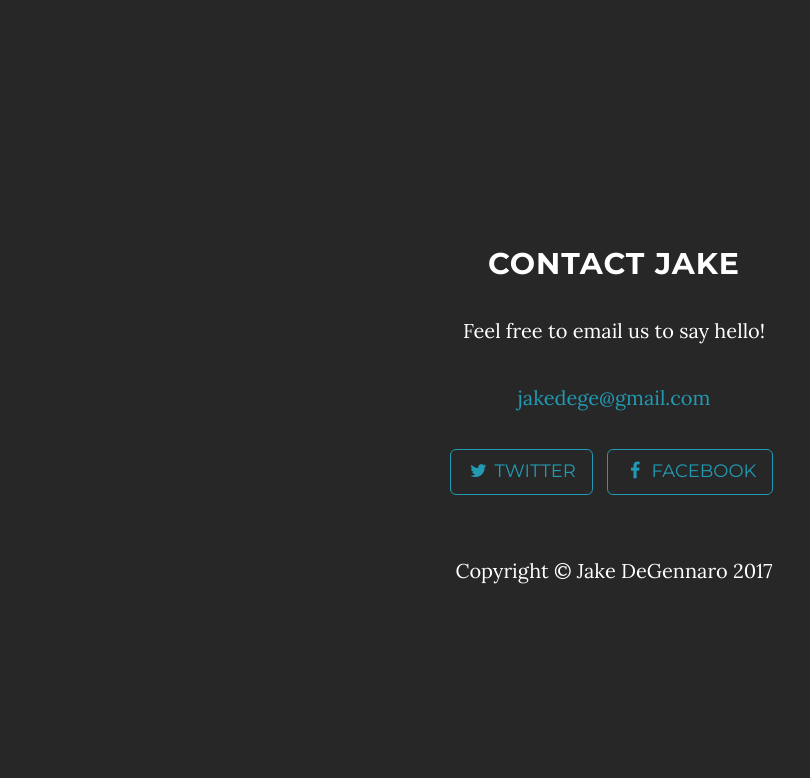
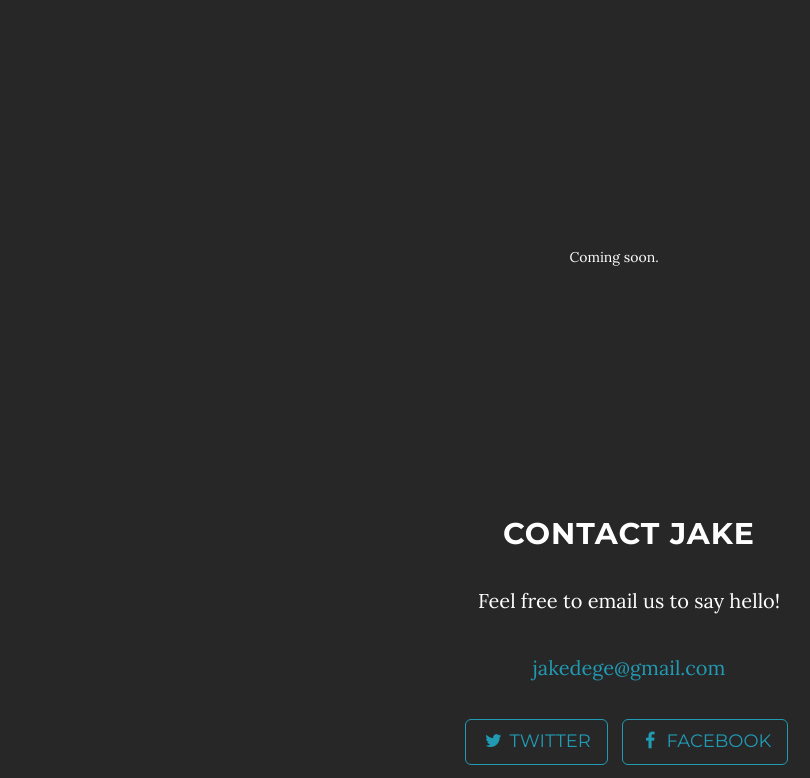
Before and after one commit to jakedege22/clocktownstudio, a plain HTML site: page photo.html in a window 1280 px wide. Shown: the part 1673-2451 px from the top of the page, without its empty margins (41-851 px from the left). Before the commit the page ends 2310 px from the top, so only its background shows below. Drawn offline with nearby package versions, Linux system fonts and the light colour scheme; some packages are replaced by stand-ins of ours; a script that the page names is missing.

Commit message:
Update photo.html

```diff
--- a/photo.html
+++ b/photo.html
@@ -113,7 +113,8 @@
 
 <!--wrapper -->
 
-
+ <section id="rates" class="container content-section text-center">
+Coming soon.
 
     <!-- Contact Section -->
     <section id="contact" class="container content-section text-center">
```
